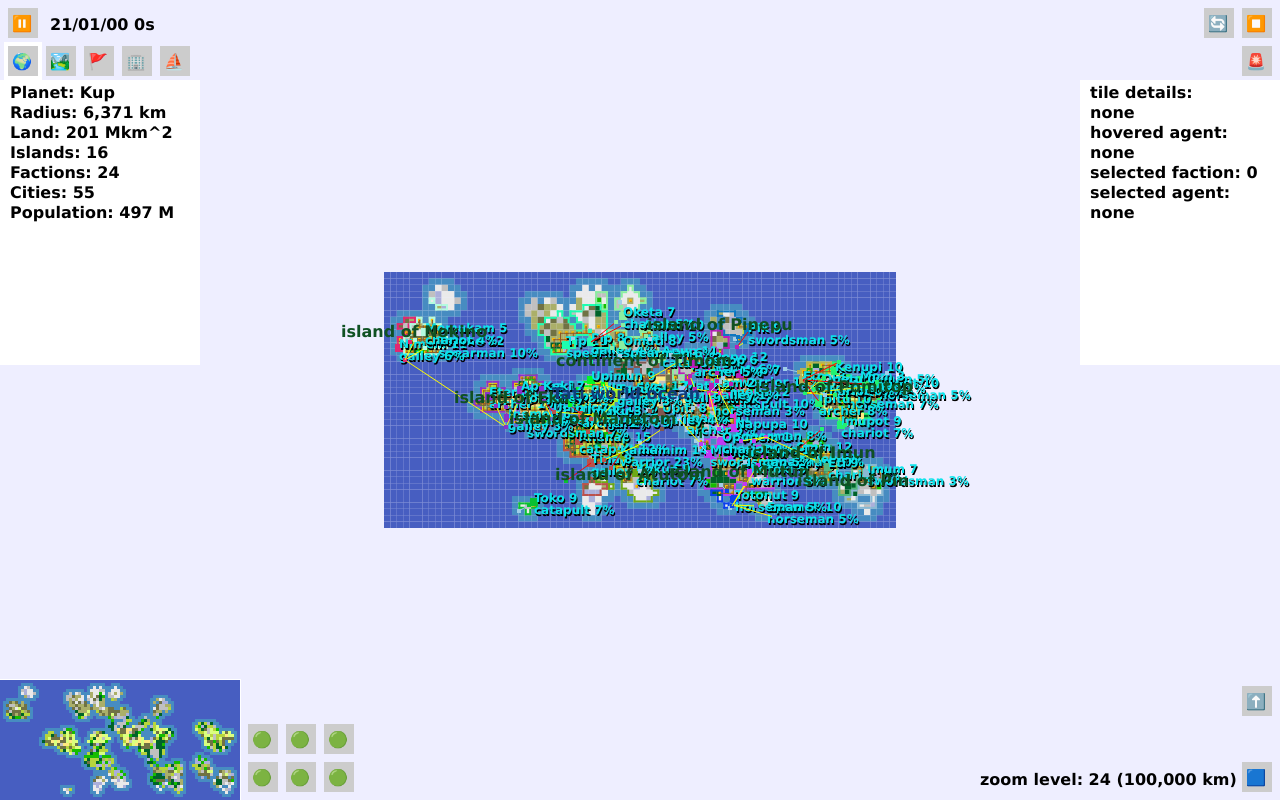
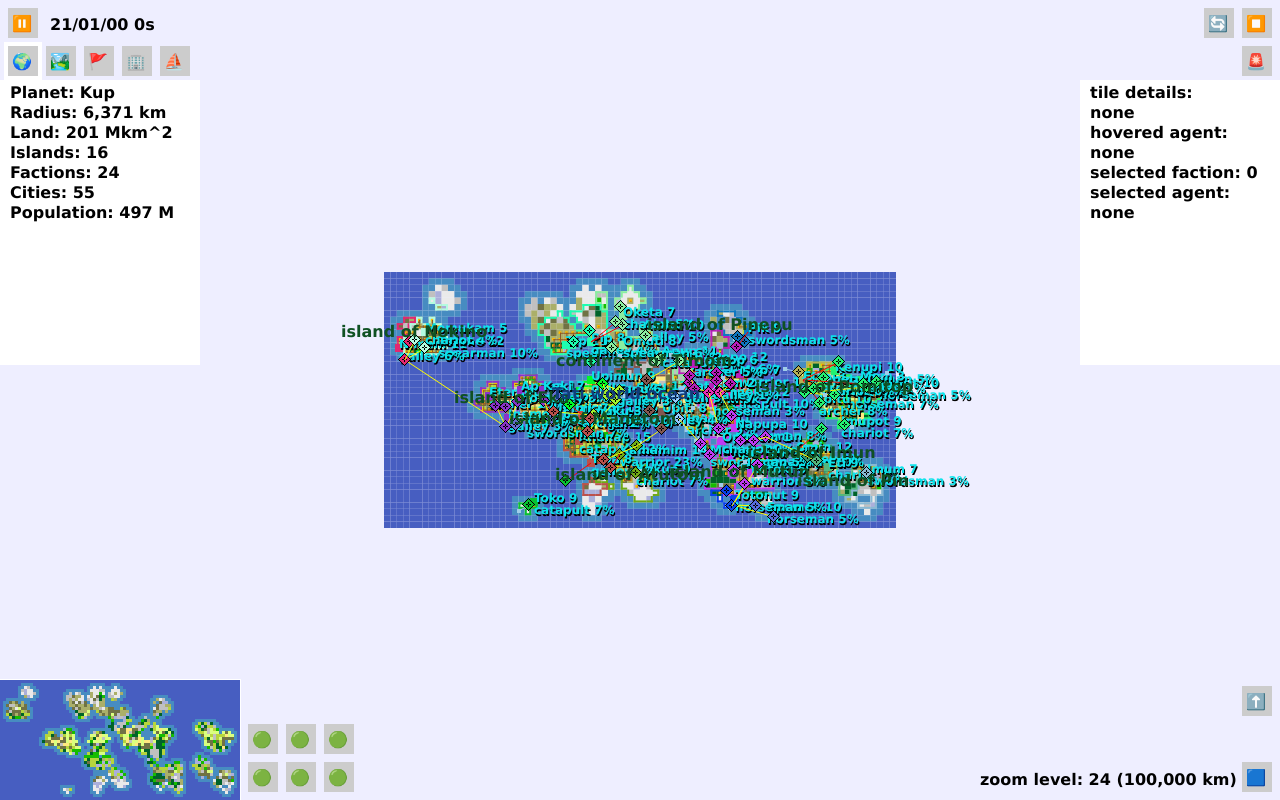
Before and after one commit to AlexMulkerrin/Procedural-World-Generator, a plain HTML site: page index.html in a window 1280 px wide. Drawn offline with Linux system fonts and the light colour scheme; animation ran at ten frames a second.

Commit message:
added agent icon
create icons for standard combat land units of each faction colour

```diff
--- a/JavaScript/Display/Display.js
+++ b/JavaScript/Display/Display.js
@@ -23,6 +23,8 @@ function Display(inSimulation) {
 	this.textCursorX = 0;
 	this.textCursorY = 0;
 	this.textHeight = 20;
+
+	this.spriteSheet = new SpriteSheet(this.targetSimulation.planet.faction);
 
 }
 
@@ -313,7 +315,13 @@ Display.prototype.drawAgents = function() {
 		} else {
 			this.ctx.fillStyle = colour.agentWreck;
 		}
+
 		this.ctx.fillRect(x-r/2,y-r/2,r,r);
+
+		// draw agent icon
+		var sx = a.factionID*15;
+		this.ctx.drawImage(this.spriteSheet.output, sx,0,15,15, x-8, y-8, 15, 15);
+
 
 		for (var j=0; j<control.selectedAgentList.length; j++) {
 			if ( i == control.selectedAgentList[j]) {
--- /dev/null
+++ b/JavaScript/Display/IconTemplates.js
@@ -0,0 +1,35 @@
+/*
+Pixel templates for agent icons.
+0 - transparent
+1 - primary colour
+2 - border colour
+*/
+const pixelTypeID = {transparent:0, primary:1, border:2};
+
+const iconShape = [[
+	[0,0,0,0,0,0,0,0,0,0,0,0,0,0,0],
+	[0,0,0,0,0,0,0,2,0,0,0,0,0,0,0],
+	[0,0,0,0,0,0,2,1,2,0,0,0,0,0,0],
+	[0,0,0,0,0,2,1,1,1,2,0,0,0,0,0],
+	[0,0,0,0,2,1,1,1,1,1,2,0,0,0,0],
+	[0,0,0,2,1,1,1,1,1,1,1,2,0,0,0],
+	[0,0,2,1,1,1,1,1,1,1,1,1,2,0,0],
+	[0,2,1,1,1,1,1,1,1,1,1,1,1,2,0],
+	[0,0,2,1,1,1,1,1,1,1,1,1,2,0,0],
+	[0,0,0,2,1,1,1,1,1,1,1,2,0,0,0],
+	[0,0,0,0,2,1,1,1,1,1,2,0,0,0,0],
+	[0,0,0,0,0,2,1,1,1,2,0,0,0,0,0],
+	[0,0,0,0,0,0,2,1,2,0,0,0,0,0,0],
+	[0,0,0,0,0,0,0,2,0,0,0,0,0,0,0],
+	[0,0,0,0,0,0,0,0,0,0,0,0,0,0,0]
+	]
+];
+
+const iconSymbol = [[
+	[0,0,1,0,0],
+	[0,0,1,0,0],
+	[1,1,0,1,1],
+	[0,0,1,0,0],
+	[0,0,1,0,0],
+	]
+];
--- /dev/null
+++ b/JavaScript/Display/SpriteSheet.js
@@ -0,0 +1,55 @@
+
+function SpriteSheet(inFactions) {
+	console.log(inFactions)
+	this.factionColour = [];
+	this.contrast = [];
+	for (var i=0; i<inFactions.length; i++) {
+		this.factionColour[i] = inFactions[i].colour;
+	}
+	console.log(this.factionColour)
+
+	this.output = document.createElement("canvas");
+	this.ctx = this.output.getContext("2d");
+	this.generateSpriteSheet();
+}
+SpriteSheet.prototype.generateSpriteSheet = function() {
+	var iconSize = iconShape[0].length;
+	this.output.width = iconSize * this.factionColour.length;
+	this.output.height = iconSize;
+
+	for (var f=0; f<this.factionColour.length; f++) {
+
+		for (var i=0; i<iconShape.length; i++) {
+			for (var j=0; j<iconShape[i].length; j++) {
+				for (var k=0; k<iconShape[i][j].length; k++) {
+					switch (iconShape[i][j][k]) {
+						case pixelTypeID.transparent:
+						break;
+						case pixelTypeID.primary:
+							this.ctx.fillStyle = this.factionColour[f];
+							this.ctx.fillRect(j+f*iconSize,k,1,1);
+						break;
+						case pixelTypeID.border:
+							this.ctx.fillStyle = colour.textBlack;
+							this.ctx.fillRect(j+f*iconSize,k,1,1);
+						break;
+					}
+				}
+			}
+		}
+		for (var i=0; i<iconSymbol.length; i++) {
+			for (var j=0; j<iconSymbol[i].length; j++) {
+				for (var k=0; k<iconSymbol[i][j].length; k++) {
+					switch (iconSymbol[i][j][k]) {
+						case pixelTypeID.transparent:
+						break;
+						case pixelTypeID.primary:
+							this.ctx.fillStyle = colour.textBlack;
+							this.ctx.fillRect(5+j+f*iconSize,5+k,1,1);
+						break;
+					}
+				}
+			}
+		}
+	}
+}
--- a/JavaScript/Program/Utility.js
+++ b/JavaScript/Program/Utility.js
@@ -34,6 +34,9 @@ function randomColour() {
 	}
 	return colourstring;
 }
+function getColourValue(colour) {
+	// todo
+}
 
 function create2DArray(width, height, initialValue) {
 	result = [];
--- a/index.html
+++ b/index.html
@@ -19,6 +19,8 @@
 <script type="text/javascript" src="JavaScript/Simulation/RegionDetails.js"></script>
 
 <script type="text/javascript" src="JavaScript/Display/Display.js"></script>
+<script type="text/javascript" src="JavaScript/Display/SpriteSheet.js"></script>
+<script type="text/javascript" src="JavaScript/Display/IconTemplates.js"></script>
 
 <script type="text/javascript" src="Ruleset/AgentTypes.js"></script>
 </head>
```
Also changed, not shown: Screenshots/version 0,2.png (added).
